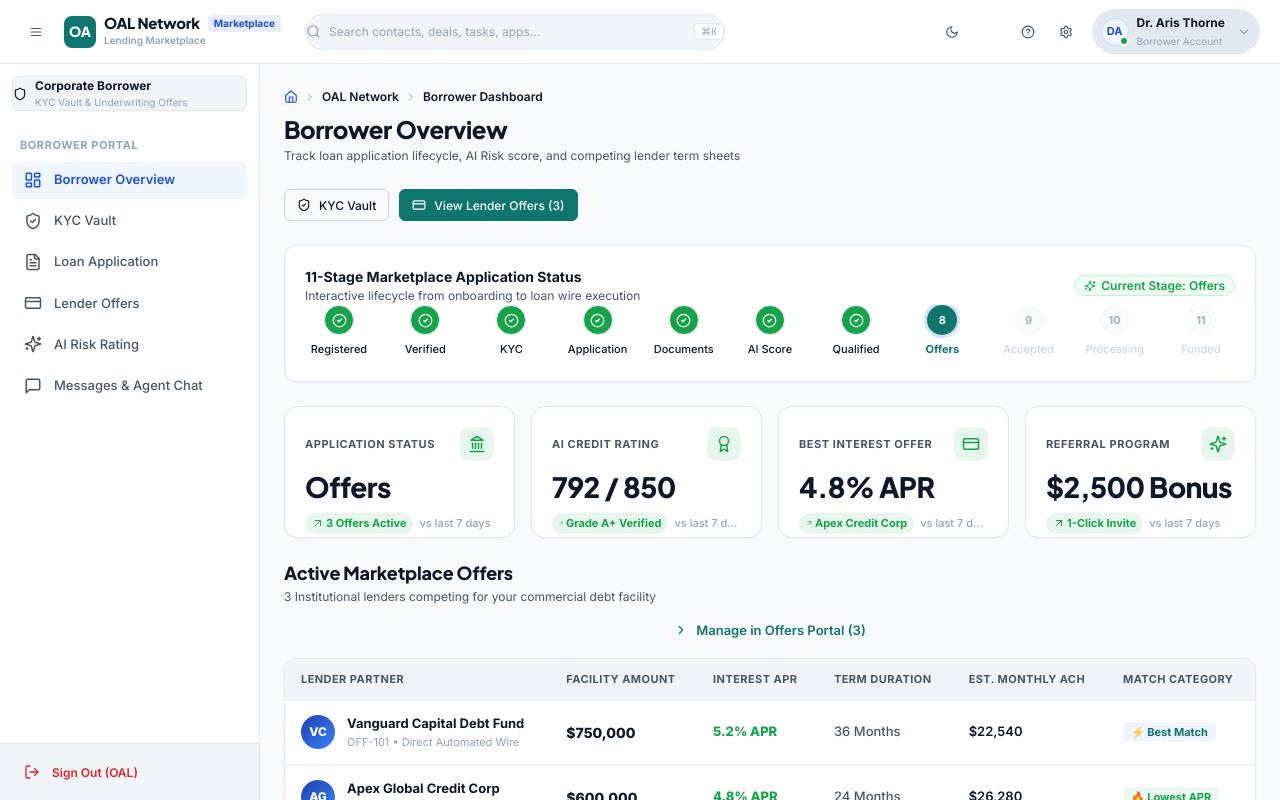
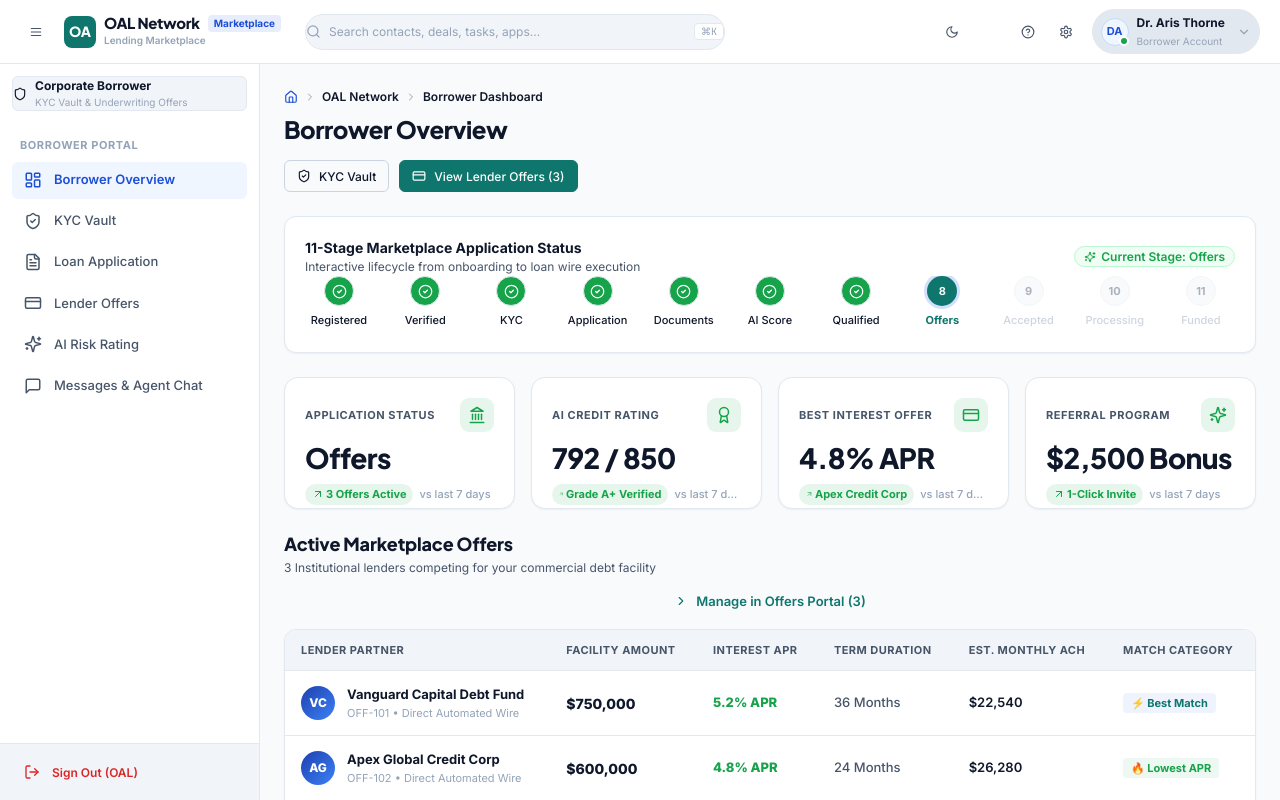
Before and after one commit to AKRITIKUSHWAHA/CRM, a React (Vite) app: page /oal/borrower/dashboard in a window 1280 px wide. Built offline with nearby package versions, Linux system fonts and the light colour scheme; the HTML template or start-up script is replaced by a standard one.

Commit message:
clean(dashboard): remove subtitle from borrower overview header

```diff
--- a/src/pages/oal/borrower/OalBorrowerDashboard.jsx
+++ b/src/pages/oal/borrower/OalBorrowerDashboard.jsx
@@ -82,9 +82,6 @@ export const OalBorrowerDashboard = () => {
           <h1 style={{ fontSize: '24px', fontWeight: 800, color: 'var(--text-primary)', margin: '0.25rem 0 0 0', letterSpacing: '-0.02em' }}>
             Borrower Overview
           </h1>
-          <p className="text-xs text-secondary margin-0" style={{ marginTop: '3px' }}>
-            Track loan application lifecycle, AI Risk score, and competing lender term sheets
-          </p>
         </div>
 
         <div className="flex items-center gap-2.5 flex-wrap">
```
